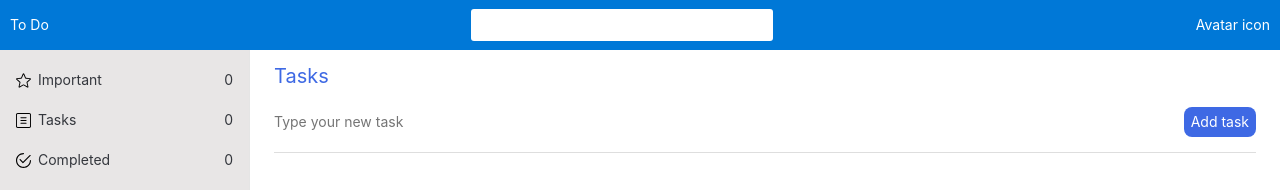
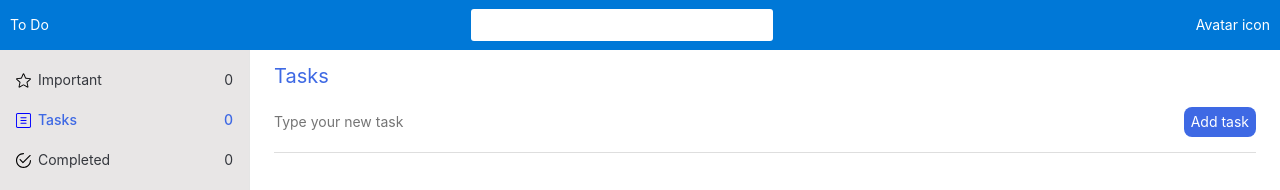
Before and after one commit to avg0043/todo-styled-app, a React (Create React App) app: page / in a window 1280 px wide. Shown: the top 190 px of the page. Built offline with nearby package versions, Linux system fonts and the light colour scheme.

Commit message:
Implement menu selected option action

```diff
--- a/src/TasksProvider.jsx
+++ b/src/TasksProvider.jsx
@@ -1,12 +1,16 @@
 import React, { useReducer, createContext, useMemo } from 'react'
 import PropTypes from 'prop-types'
 import { reducer } from './services/tasks'
-import { TASKS } from './services/tasks/constants'
+import { TASKS, MENU_SELECTED_OPTION } from './services/tasks/constants'
+import { TASKS_MENU_OPTION } from './common/constants'
 
 const TasksContext = createContext()
 
 const TasksContextProvider = ({ children }) => {
-  const initialState = { [TASKS]: [] }
+  const initialState = {
+    [TASKS]: [],
+    [MENU_SELECTED_OPTION]: TASKS_MENU_OPTION,
+  }
   const [state, dispatch] = useReducer(reducer, initialState)
   const contextValue = useMemo(() => ({ state, dispatch }), [state, dispatch])
 
--- a/src/app/aside/Aside.jsx
+++ b/src/app/aside/Aside.jsx
@@ -1,17 +1,28 @@
 import React, { useContext } from 'react'
 import { TasksContext } from '../../TasksProvider'
-import { getTasks, getCompletedTasks } from '../../services/tasks'
+import {
+  getTasks,
+  getCompletedTasks,
+  getSelectedMenuOption,
+  setMenuOption,
+} from '../../services/tasks'
 import AsideUI from '../../ui/aside/Aside'
 
 const Aside = () => {
-  const { state } = useContext(TasksContext)
+  const { state, dispatch } = useContext(TasksContext)
   const tasks = getTasks(state)
   const completedTasks = getCompletedTasks(state)
+  const selectedMenuOption = getSelectedMenuOption(state)
+
+  const handleMenuOptionClick = selectedMenuOption => () =>
+    dispatch(setMenuOption(selectedMenuOption))
 
   return (
     <AsideUI
       tasksCount={tasks.length}
       completedTasksCount={completedTasks.length}
+      selectedMenuOption={selectedMenuOption}
+      onMenuOptionClick={handleMenuOptionClick}
     />
   )
 }
--- /dev/null
+++ b/src/common/constants.js
@@ -0,0 +1,3 @@
+export const IMPORTANT_MENU_OPTION = 'important'
+export const TASKS_MENU_OPTION = 'tasks'
+export const COMPLETED_MENU_OPTION = 'completed'
--- a/src/services/tasks/action-types.js
+++ b/src/services/tasks/action-types.js
@@ -1,3 +1,4 @@
 export const ADD_TASK = 'ADD_TASK'
 export const REMOVE_TASK = 'REMOVE_TASK'
 export const MARK_COMPLETED_TASK = 'MARK_COMPLETED_TASK'
+export const SET_MENU_OPTION = 'SET_MENU_OPTION'
--- a/src/services/tasks/actions.js
+++ b/src/services/tasks/actions.js
@@ -14,3 +14,8 @@ export const markCompletedTask = (id, isCompleted) => ({
   type: actionTypes.MARK_COMPLETED_TASK,
   payload: { id, isCompleted },
 })
+
+export const setMenuOption = menuOption => ({
+  type: actionTypes.SET_MENU_OPTION,
+  payload: { menuOption },
+})
--- a/src/services/tasks/constants.js
+++ b/src/services/tasks/constants.js
@@ -1 +1,2 @@
 export const TASKS = 'tasks'
+export const MENU_SELECTED_OPTION = 'menuSelectedOption'
--- a/src/services/tasks/reducer.js
+++ b/src/services/tasks/reducer.js
@@ -1,7 +1,7 @@
 import * as R from 'ramda'
 import { v4 as uuid } from 'uuid'
 import * as actionTypes from './action-types'
-import { TASKS } from './constants'
+import { TASKS, MENU_SELECTED_OPTION } from './constants'
 
 export default (state, { type, payload }) => {
   switch (type) {
@@ -24,6 +24,10 @@ export default (state, { type, payload }) => {
       return R.assocPath([TASKS], newTasks, state)
     }
 
+    case actionTypes.SET_MENU_OPTION: {
+      return R.assocPath([MENU_SELECTED_OPTION], payload.menuOption, state)
+    }
+
     default: {
       return state
     }
--- a/src/services/tasks/selectors.js
+++ b/src/services/tasks/selectors.js
@@ -1,6 +1,8 @@
-import { TASKS } from './constants'
+import { TASKS, MENU_SELECTED_OPTION } from './constants'
 
 export const getTasks = state => state[TASKS]
 
 export const getCompletedTasks = state =>
   state[TASKS].filter(({ completed }) => completed)
+
+export const getSelectedMenuOption = state => state[MENU_SELECTED_OPTION]
--- a/src/ui/aside/Aside.jsx
+++ b/src/ui/aside/Aside.jsx
@@ -1,9 +1,22 @@
 import React from 'react'
-import styled from 'styled-components'
+import styled, { css } from 'styled-components'
 import PropTypes from 'prop-types'
+import {
+  IMPORTANT_MENU_OPTION,
+  TASKS_MENU_OPTION,
+  COMPLETED_MENU_OPTION,
+} from '../../common/constants'
 import { ReactComponent as StarIcon } from '../../assets/icons/star.svg'
 import { ReactComponent as ListIcon } from '../../assets/icons/list.svg'
 import { ReactComponent as CompletedIcon } from '../../assets/icons/completed.svg'
+
+const isIconSelected = (name, selected_menu_option) =>
+  name === selected_menu_option &&
+  css`
+    path {
+      fill: blue;
+    }
+  `
 
 const MainWrapper = styled.aside`
   grid-area: aside;
@@ -21,51 +34,89 @@ const ListItem = styled.div`
   display: flex;
   align-items: center;
   cursor: pointer;
+  ${({ name, selectedMenuOption }) =>
+    name === selectedMenuOption &&
+    css`
+      color: #3e69e4;
+      font-weight: 500;
+    `}
 `
 
 const StarIconStyled = styled(StarIcon)`
   width: 0.9375rem;
   height: 1.0625rem;
   margin-right: 0.4375rem;
+  ${({ name, selected_menu_option }) =>
+    isIconSelected(name, selected_menu_option)}
 `
 
 const ListIconStyled = styled(ListIcon)`
   width: 0.9375rem;
   height: 0.9375rem;
   margin-right: 0.4375rem;
+  ${({ name, selected_menu_option }) =>
+    isIconSelected(name, selected_menu_option)}
 `
 
 const CompletedIconStyled = styled(CompletedIcon)`
   width: 0.9375rem;
   height: 0.9375rem;
   margin-right: 0.4375rem;
+  ${({ name, selected_menu_option }) =>
+    isIconSelected(name, selected_menu_option)}
 `
 
 const Counter = styled.p`
   margin-left: auto;
 `
 
-const Aside = ({ tasksCount, completedTasksCount }) => {
+const Aside = ({
+  tasksCount,
+  completedTasksCount,
+  selectedMenuOption,
+  onMenuOptionClick,
+}) => {
   return (
     <MainWrapper>
       <List>
         <li>
-          <ListItem>
-            <StarIconStyled />
+          <ListItem
+            name={IMPORTANT_MENU_OPTION}
+            selectedMenuOption={selectedMenuOption}
+            onClick={onMenuOptionClick(IMPORTANT_MENU_OPTION)}
+          >
+            <StarIconStyled
+              name={IMPORTANT_MENU_OPTION}
+              selected_menu_option={selectedMenuOption}
+            />
             <p>Important</p>
             <Counter>0</Counter>
           </ListItem>
         </li>
         <li>
-          <ListItem>
-            <ListIconStyled />
+          <ListItem
+            name={TASKS_MENU_OPTION}
+            selectedMenuOption={selectedMenuOption}
+            onClick={onMenuOptionClick(TASKS_MENU_OPTION)}
+          >
+            <ListIconStyled
+              name={TASKS_MENU_OPTION}
+              selected_menu_option={selectedMenuOption}
+            />
             <p>Tasks</p>
             <Counter>{tasksCount}</Counter>
           </ListItem>
         </li>
         <li>
-          <ListItem>
-            <CompletedIconStyled />
+          <ListItem
+            name={COMPLETED_MENU_OPTION}
+            selectedMenuOption={selectedMenuOption}
+            onClick={onMenuOptionClick(COMPLETED_MENU_OPTION)}
+          >
+            <CompletedIconStyled
+              name={COMPLETED_MENU_OPTION}
+              selected_menu_option={selectedMenuOption}
+            />
             <p>Completed</p>
             <Counter>{completedTasksCount}</Counter>
           </ListItem>
@@ -78,6 +129,8 @@ const Aside = ({ tasksCount, completedTasksCount }) => {
 Aside.propTypes = {
   tasksCount: PropTypes.number.isRequired,
   completedTasksCount: PropTypes.number.isRequired,
+  selectedMenuOption: PropTypes.string.isRequired,
+  onMenuOptionClick: PropTypes.func.isRequired,
 }
 
 export default Aside
```
